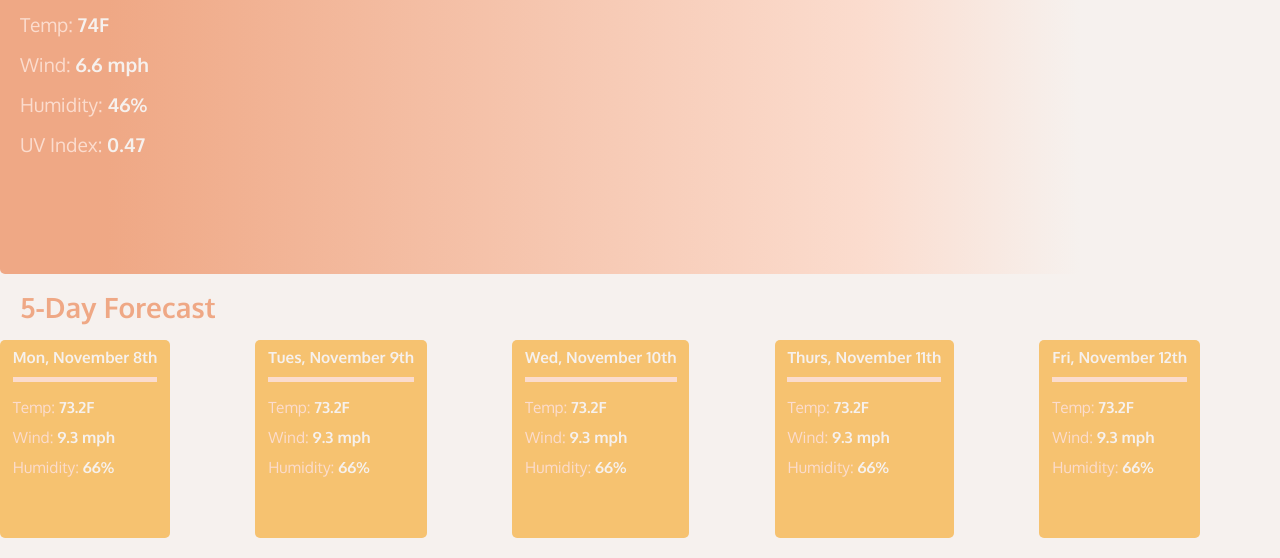
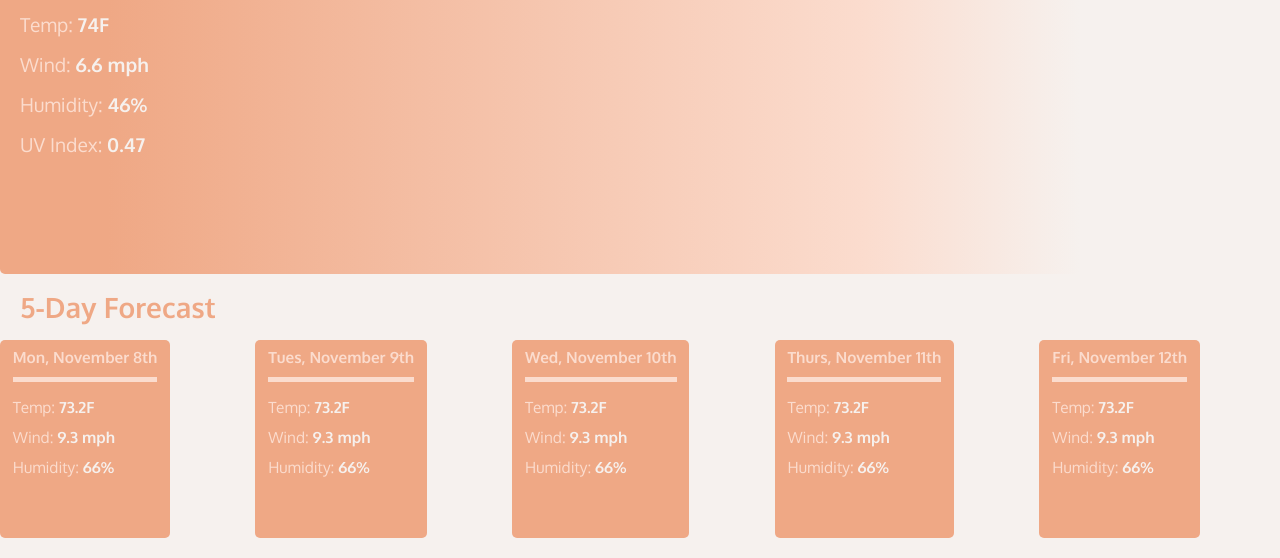
Before and after one commit to adairconlin/weather-dashboard, a plain HTML site: page index.html in a window 1280 px wide. Shown: the part 573-1131 px from the top of the page. Drawn offline with Linux system fonts and the light colour scheme.

Commit message:
update weatherCard colors

```diff
--- a/assets/css/style.css
+++ b/assets/css/style.css
@@ -127,6 +127,10 @@ section {
     padding-bottom: 8vw;
 }
 
+#currentForecast:hover {
+    background-image: linear-gradient(90deg, var(--input-blue) 10%, var(--lightest-pink) 100%);
+}
+
 #currentForecast h1 {
     font-size: 2.5vw;
     color: var(--lightest-pink);
@@ -161,8 +165,7 @@ section {
 }
 
 .weatherCard {
-    background-color: var(--header-peach);
-    color: var(--lightest-pink);
+    background-color: var(--search-orange);
     padding: .5vw 1vw 4vw 1vw;
     transition: .5s ease;
 }
@@ -172,6 +175,7 @@ section {
 }
 
 .weatherCard h3 {
+    color: var(--regular-pink);
     font-size: 1.2vw;
     padding-bottom: 10px;
     border-bottom: 5px solid var(--regular-pink);
```
